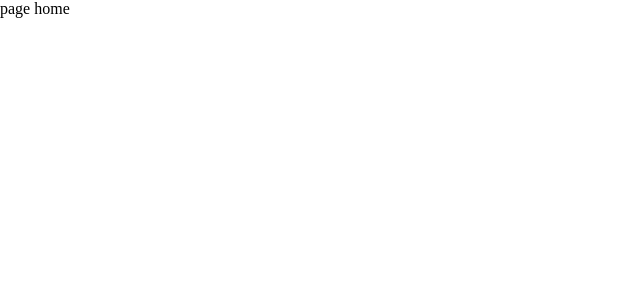
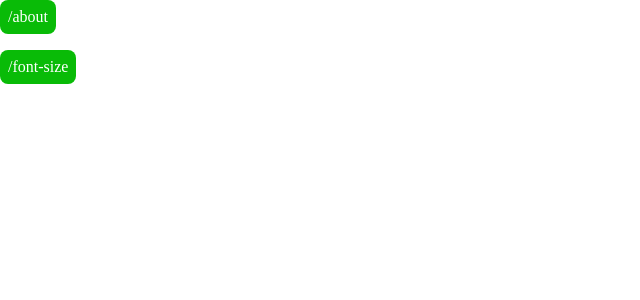
Before and after one commit to iamwangkj/vue-webpack, a Vue app: page / in a window 1280 px wide. Shown: the top 300 px of the page, without its empty margins (0-640 px from the left). Built offline with nearby package versions, Linux system fonts and the light colour scheme; the HTML template or start-up script is replaced by a standard one.

Commit message:
自动生成路由按钮

```diff
--- /dev/null
+++ b/src/pages/FontSize.vue
@@ -0,0 +1,22 @@
+<template>
+  <div class="">
+    <ul>
+      <li style="font-size: 4px">字体4</li>
+      <li style="font-size: 6px">字体6</li>
+      <li style="font-size: 8px">字体8</li>
+      <li style="font-size: 10px">字体10</li>
+      <li style="font-size: 12px">字体12</li>
+      <li style="font-size: 14px">字体14</li>
+      <li style="font-size: 16px">字体16</li>
+      <li style="font-size: 18px">字体18</li>
+      <li style="font-size: 20px">字体20</li>
+    </ul>
+  </div>
+</template>
+<script>
+export default {
+  name: 'fontSize'
+}
+</script>
+<style lang="scss">
+</style>
--- a/src/pages/Home.vue
+++ b/src/pages/Home.vue
@@ -1,12 +1,35 @@
 <template>
   <div class="">
-    page home
+    <div class="nav-item" v-for="(item) in navList" :key="item.path" @click="toPage(item)">
+      {{item.path}}
+      <!-- <router-link :to="{ name: item.name, params: {}}">{{item.name}}</router-link> -->
+    </div>
   </div>
 </template>
 <script>
+import { routes } from '../router/index'
 export default {
-  name: 'home'
+  name: 'home',
+  data () {
+    return {
+      navList: routes.filter((item) => item.path !== '/')
+    }
+  },
+  methods: {
+    toPage (item) {
+      const { path } = item
+      this.$router.push(path)
+    }
+  }
 }
 </script>
-<style lang="scss">
+<style lang="scss" scoped>
+.nav-item {
+  width: fit-content;
+  background-color: #09bb07;
+  color: #fff;
+  border-radius: .5em;
+  margin-bottom: 1em;
+  padding: .5em;
+}
 </style>
```
Also changed, not shown: src/router/index.js (+9 -1 lines).
